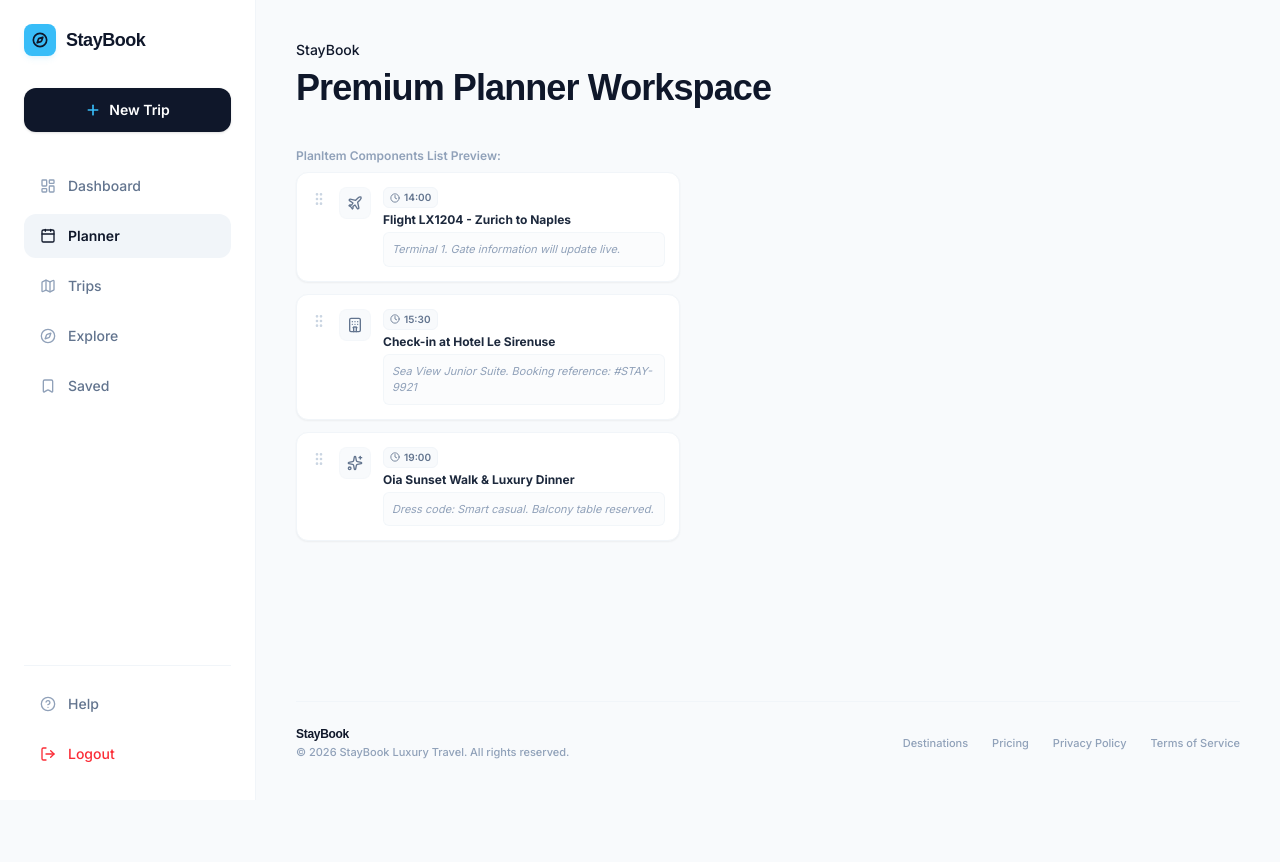
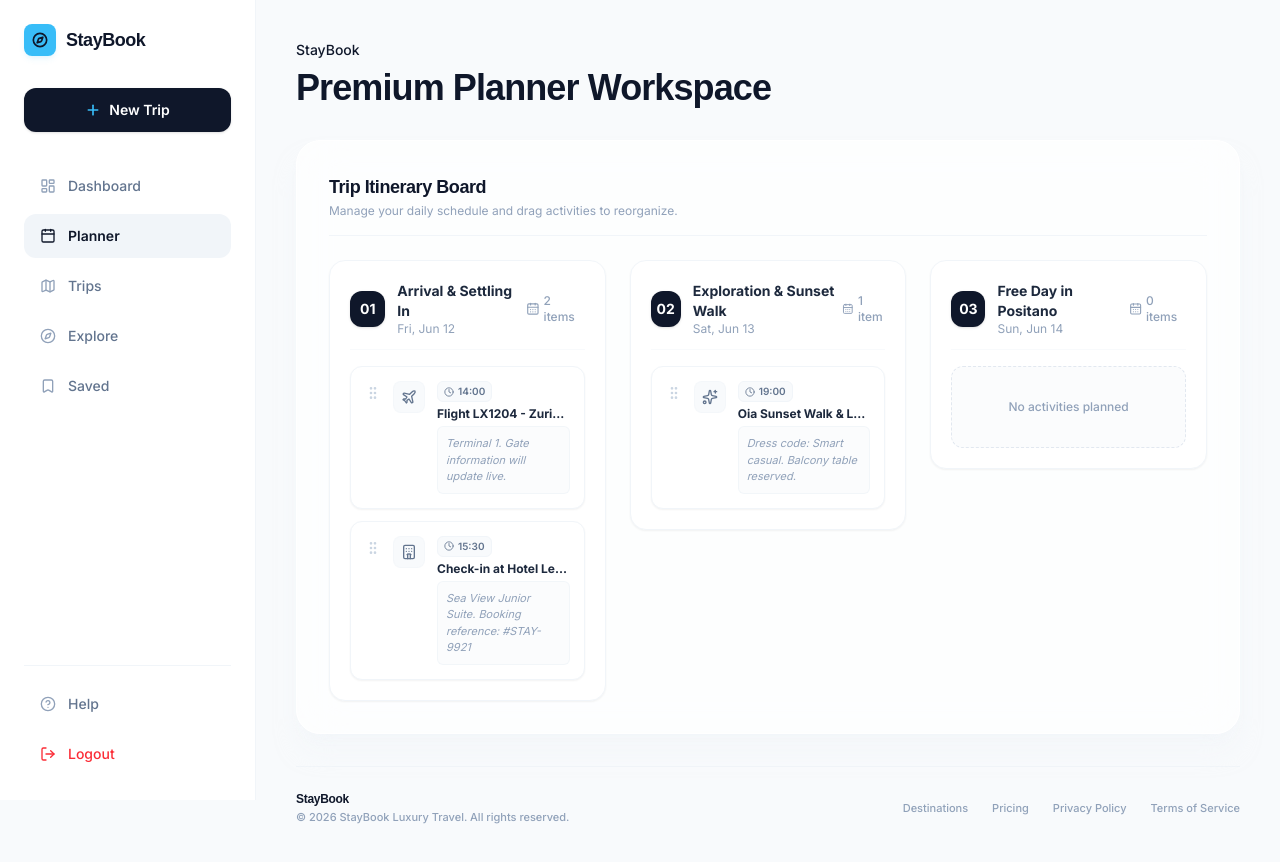
Before and after one commit to ShotikoLabadze/StayBook, a Next.js app in the folder frontend/: page /planner in a window 1280 px wide. Shown: the top 862 px of the page. Before the commit the page ends 800 px from the top, so only its background shows below. Built offline with nearby package versions, Linux system fonts and the light colour scheme; no server answers.

Commit message:
feat(planner): implement day-schedule component

```diff
--- /dev/null
+++ b/frontend/app/planner/components/day-schedule.tsx
@@ -0,0 +1,57 @@
+"use client";
+
+import { CalendarDays } from "lucide-react";
+import { PlanItem } from "./plan-item";
+
+interface DayScheduleProps {
+  dayNumber: number;
+  date: string;
+  title: string;
+  activities: any[];
+}
+
+export function DaySchedule({
+  dayNumber,
+  date,
+  title,
+  activities,
+}: DayScheduleProps) {
+  return (
+    <section className="flex flex-col gap-4 rounded-2xl border border-slate-100 bg-white p-5 shadow-xs">
+      <header className="flex items-center justify-between border-b border-slate-50 pb-3">
+        <div className="flex items-center gap-3">
+          <span className="inline-flex h-9 w-9 items-center justify-center rounded-xl bg-primary text-sm font-bold text-white shadow-sm">
+            {String(dayNumber).padStart(2, "0")}
+          </span>
+          <div className="text-left">
+            <p className="text-sm font-bold text-slate-800">{title}</p>
+            <p className="text-xs text-slate-400">
+              {new Date(date).toLocaleDateString("en-US", {
+                weekday: "short",
+                month: "short",
+                day: "numeric",
+              })}
+            </p>
+          </div>
+        </div>
+
+        <span className="inline-flex items-center gap-1 text-xs font-medium text-slate-400">
+          <CalendarDays className="h-3.5 w-3.5" />
+          {activities.length} {activities.length === 1 ? "item" : "items"}
+        </span>
+      </header>
+
+      <div className="flex flex-col gap-3">
+        {activities.map((activity) => (
+          <PlanItem key={activity.id} item={activity} />
+        ))}
+
+        {activities.length === 0 && (
+          <div className="rounded-xl border border-dashed border-slate-200 bg-slate-50/50 py-8 text-center text-xs font-medium text-slate-400">
+            No activities planned
+          </div>
+        )}
+      </div>
+    </section>
+  );
+}
--- a/frontend/app/planner/page.tsx
+++ b/frontend/app/planner/page.tsx
@@ -2,10 +2,15 @@
 
 import Footer from "@/components/Footer";
 import Sidebar from "@/components/Sidebar";
-import { PlanItem } from "./components/plan-item";
+import { DaySchedule } from "./components/day-schedule";
 
 export default function PlannerPage() {
-  const testItems = [
+  const mockItinerary = [
+    {
+      dayNumber: 1,
+      title: "Arrival & Settling In",
+      date: "2026-06-12",
+      activities: [
         {
           id: "1",
           title: "Flight LX1204 - Zurich to Naples",
@@ -20,12 +25,27 @@ export default function PlannerPage() {
           note: "Sea View Junior Suite. Booking reference: #STAY-9921",
           category: "hotel",
         },
+      ],
+    },
+    {
+      dayNumber: 2,
+      title: "Exploration & Sunset Walk",
+      date: "2026-06-13",
+      activities: [
         {
           id: "3",
           title: "Oia Sunset Walk & Luxury Dinner",
           time: "19:00",
           note: "Dress code: Smart casual. Balcony table reserved.",
           category: "activity",
+        },
+      ],
+    },
+    {
+      dayNumber: 3,
+      title: "Free Day in Positano",
+      date: "2026-06-14",
+      activities: [],
     },
   ];
 
@@ -34,7 +54,7 @@ export default function PlannerPage() {
       <Sidebar />
 
       <main className="flex-1 flex flex-col min-w-0">
-        <div className="p-10 space-y-10 max-w-7xl w-full mx-auto flex-1 flex flex-col">
+        <div className="p-10 space-y-8 max-w-7xl w-full mx-auto flex-1 flex flex-col">
           <header className="text-left">
             <p className="text-sm font-medium text-primary">StayBook</p>
             <h1 className="mt-2 text-3xl font-bold text-primary md:text-4xl tracking-tight font-headline">
@@ -42,13 +62,27 @@ export default function PlannerPage() {
             </h1>
           </header>
 
-          <div className="w-full max-w-sm space-y-3 flex-1">
-            <p className="text-xs text-slate-400 mb-2 font-semibold text-left">
-              PlanItem Components List Preview:
+          <div className="bg-white/70 backdrop-blur-xl border border-white rounded-3xl p-8 shadow-xl shadow-slate-100/50 flex-1 flex flex-col">
+            <div className="mb-6 text-left border-b border-slate-100 pb-4">
+              <h2 className="font-headline text-lg font-bold text-primary tracking-tight">
+                Trip Itinerary Board
+              </h2>
+              <p className="text-xs text-slate-400 mt-0.5">
+                Manage your daily schedule and drag activities to reorganize.
               </p>
-            {testItems.map((singleItem) => (
-              <PlanItem key={singleItem.id} item={singleItem} />
+            </div>
+
+            <div className="grid grid-cols-1 md:grid-cols-2 lg:grid-cols-3 gap-6 items-start flex-1">
+              {mockItinerary.map((dayContext) => (
+                <DaySchedule
+                  key={dayContext.dayNumber}
+                  dayNumber={dayContext.dayNumber}
+                  title={dayContext.title}
+                  date={dayContext.date}
+                  activities={dayContext.activities}
+                />
               ))}
+            </div>
           </div>
 
           <Footer variant="dashboard" />
```
Lines whose indentation alone changed are shown as unchanged.
